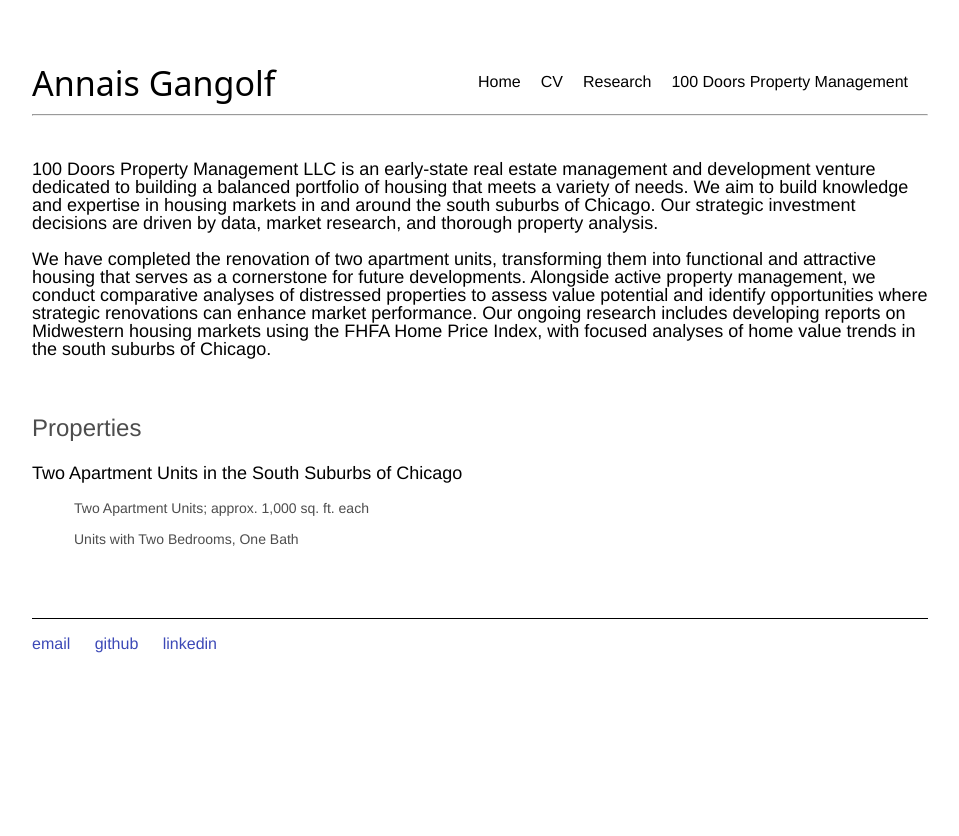
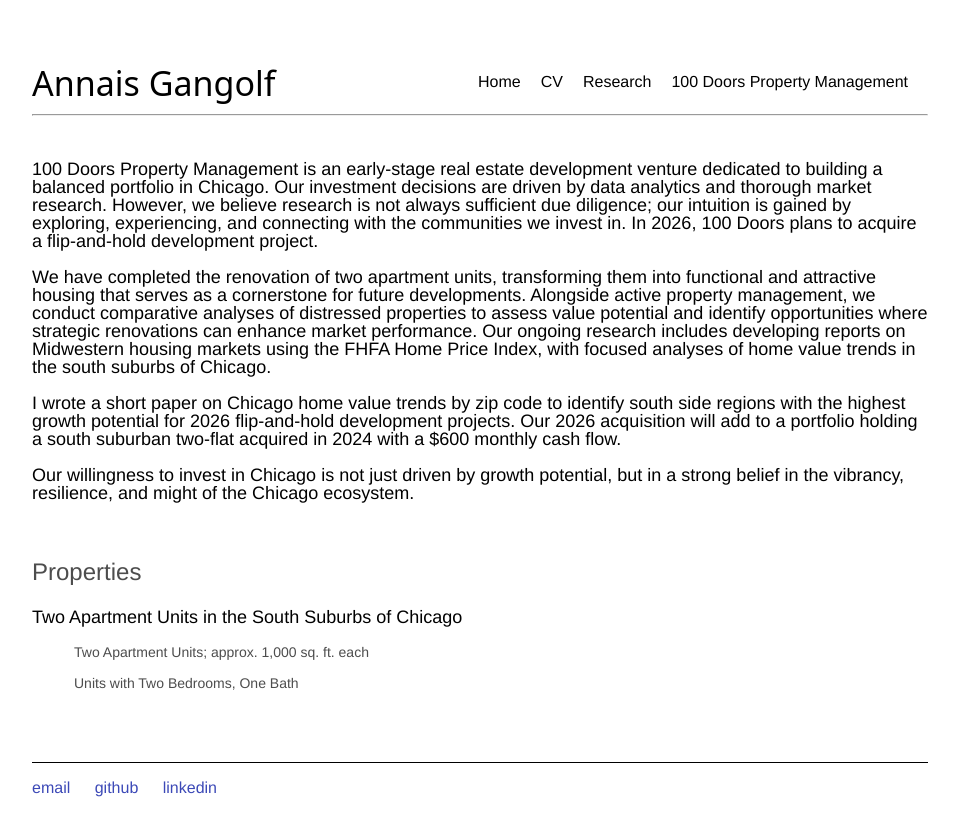
Before and after one commit to annaisgangolf/annaisgangolf.github.io, a Jekyll site: the page built from 100DoorsPropertyManagement/index.html, in a window 1280 px wide. Shown: the top 836 px of the page, without its empty margins (160-1119 px from the left). Built offline with Jekyll 4.4.1, drawn with Linux system fonts in a browser that asks for light colours.

Commit message:
Update index.html

```diff
--- a/100DoorsPropertyManagement/index.html
+++ b/100DoorsPropertyManagement/index.html
@@ -8,8 +8,10 @@
 ---
 <br />
 <div class="blurb">
-	<p style="font-size:18px; color: black" >100 Doors Property Management LLC is an early-state real estate management and development venture dedicated to building a balanced portfolio of housing that meets a variety of needs. We aim to build knowledge and expertise in housing markets in and around the south suburbs of Chicago. Our strategic investment decisions are driven by data, market research, and thorough property analysis.
+	<p style="font-size:18px; color: black" >100 Doors Property Management is an early-stage real estate development venture dedicated to building a balanced portfolio in Chicago. Our investment decisions are driven by data analytics and thorough market research. However, we believe research is not always sufficient due diligence; our intuition is gained by exploring, experiencing, and connecting with the communities we invest in. In 2026, 100 Doors plans to acquire a flip-and-hold development project.
 	<p style="font-size:18px; color: black" >We have completed the renovation of two apartment units, transforming them into functional and attractive housing that serves as a cornerstone for future developments. Alongside active property management, we conduct comparative analyses of distressed properties to assess value potential and identify opportunities where strategic renovations can enhance market performance. Our ongoing research includes developing reports on Midwestern housing markets using the FHFA Home Price Index, with focused analyses of home value trends in the south suburbs of Chicago.
+	<p style="font-size:18px; color: black" >I wrote a short paper on Chicago home value trends by zip code to identify south side regions with the highest growth potential for 2026 flip-and-hold development projects. Our 2026 acquisition will add to a portfolio holding a south suburban two-flat acquired in 2024 with a $600 monthly cash flow.
+	<p style="font-size:18px; color: black" >Our willingness to invest in Chicago is not just driven by growth potential, but in a strong belief in the vibrancy, resilience, and might of the Chicago ecosystem.
 <p></p>
 <br>
 <div class="blurb">
```
